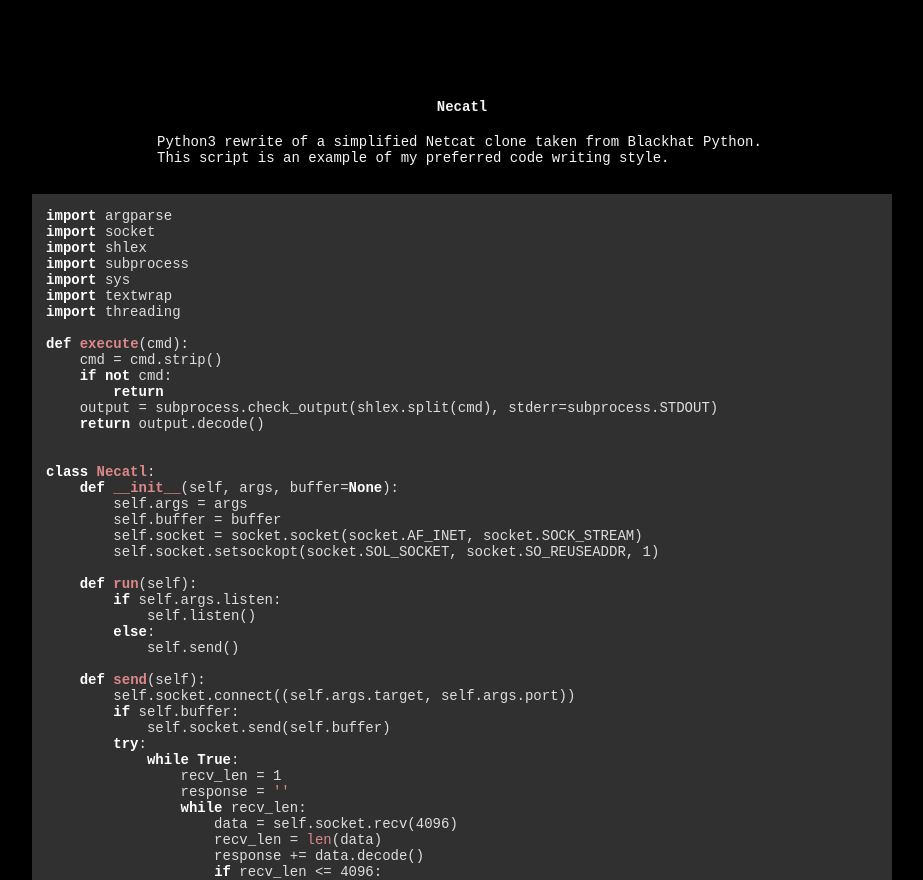
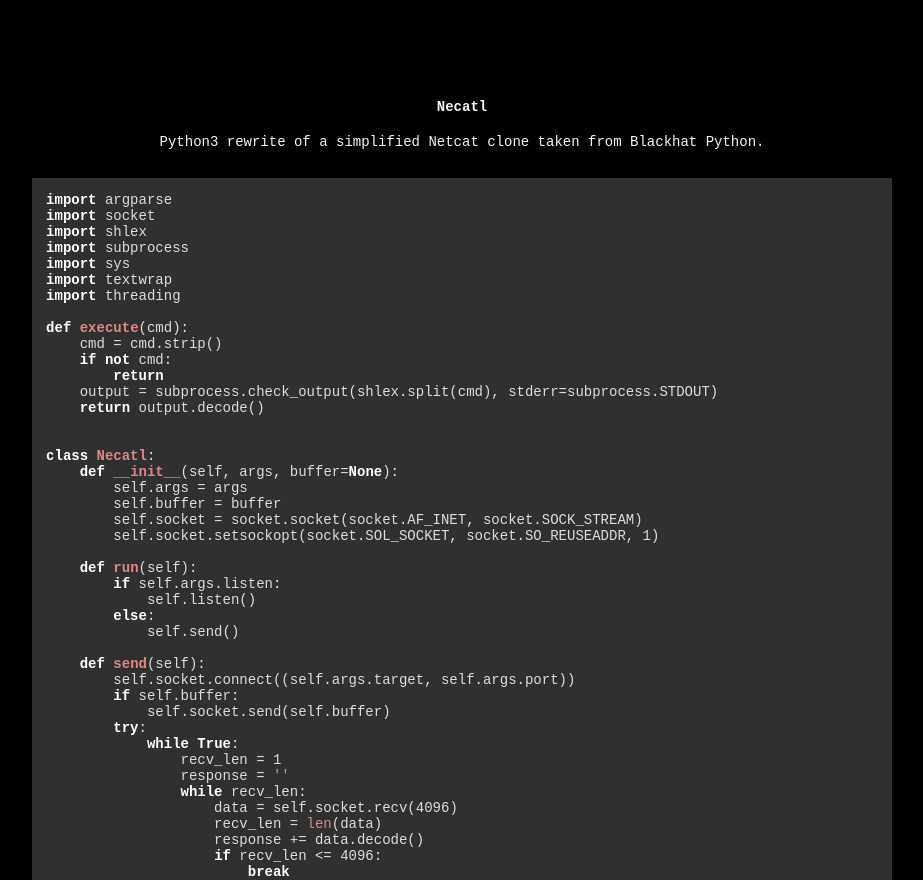
Before and after one commit to jke-smth/jke-smth.github.io, a plain HTML site: page index.html in a window 1280 px wide. Shown: the part 2240-3120 px from the top of the page, without its empty margins (188-1111 px from the left). Drawn offline with nearby package versions, Linux system fonts and the light colour scheme; a small style sheet from the web is missing.

Commit message:
edit text

```diff
--- a/index.html
+++ b/index.html
@@ -152,7 +152,7 @@ hr:after {
 <div class="article-buffer"></div>
 <article id="necatl">
 <h4 style="text-align: center;">Necatl</h4>
-<p>Python3 rewrite of a simplified Netcat clone taken from Blackhat Python. This script is an example of my preferred code writing style.</p>
+<p>Python3 rewrite of a simplified Netcat clone taken from Blackhat Python.</p>
 </article>
 <article>
 <pre><code class="python">import argparse
```
